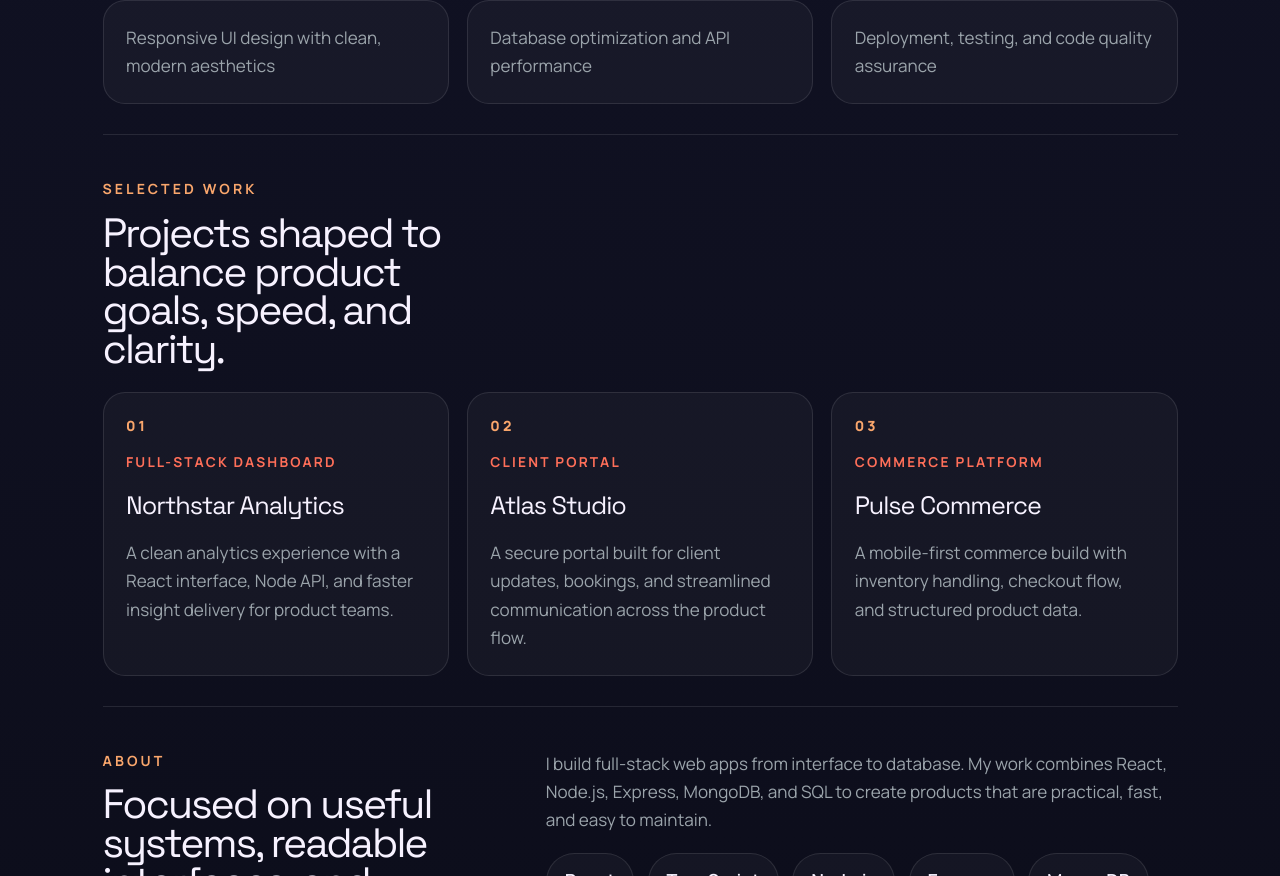
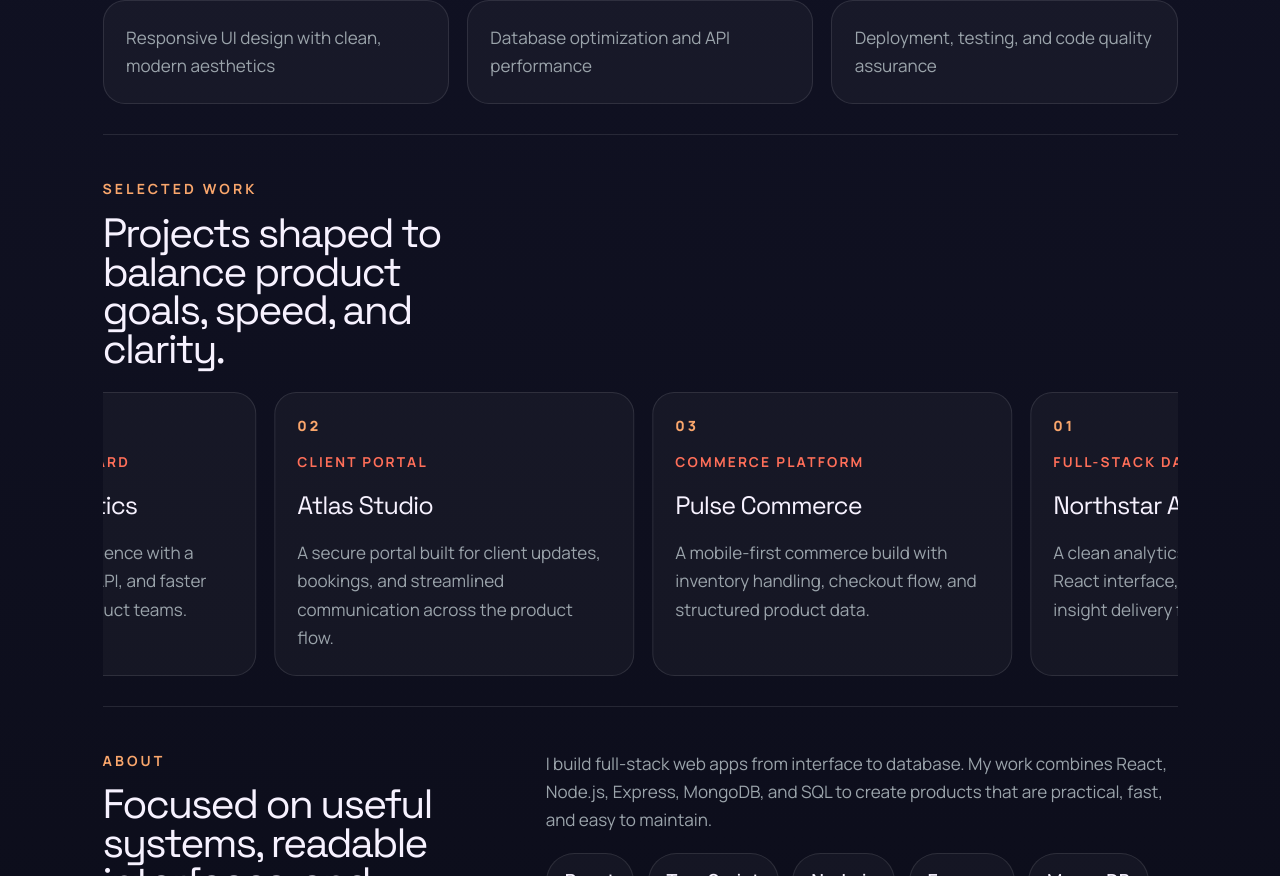
Before and after one commit to hassansheikh33/my-portfolio, a React (Vite) app: page / in a window 1280 px wide. Shown: the part 1029-1905 px from the top of the page. Built offline with nearby package versions, Linux system fonts and the light colour scheme.

Commit message:
[feat/animations] feat: add framer-motion and embla-carousel for enhanced animations in Projects and Services sections

```diff
--- a/package.json
+++ b/package.json
@@ -16,6 +16,9 @@
     "@mui/icons-material": "^9.0.0",
     "@mui/material": "^9.0.0",
     "@tailwindcss/vite": "^4.2.2",
+    "embla-carousel-autoplay": "^8.6.0",
+    "embla-carousel-react": "^8.6.0",
+    "framer-motion": "^12.38.0",
     "react": "^19.2.4",
     "react-dom": "^19.2.4",
     "react-hot-toast": "^2.6.0",
--- a/src/components/ProjectsSection.tsx
+++ b/src/components/ProjectsSection.tsx
@@ -1,3 +1,6 @@
+import { useEffect, useRef, useState } from 'react'
+import { motion, useAnimationFrame, useMotionValue } from 'framer-motion'
+
 type Project = {
   name: string
   type: string
@@ -9,24 +12,92 @@ type ProjectsSectionProps = {
 }
 
 export const ProjectsSection = ({ projects }: ProjectsSectionProps) => {
+  const scrollingProjects = [...projects, ...projects]
+  const trackRef = useRef<HTMLDivElement | null>(null)
+  const x = useMotionValue(0)
+  const [halfTrackWidth, setHalfTrackWidth] = useState(0)
+  const [isHovered, setIsHovered] = useState(false)
+  const [isPressed, setIsPressed] = useState(false)
+
+  const isPaused = isHovered || isPressed
+  const safeProjectCount = Math.max(projects.length, 1)
+
+  useEffect(() => {
+    const updateTrackWidth = () => {
+      const fullWidth = trackRef.current?.scrollWidth ?? 0
+      setHalfTrackWidth(fullWidth / 2)
+    }
+
+    updateTrackWidth()
+    window.addEventListener('resize', updateTrackWidth)
+
+    return () => {
+      window.removeEventListener('resize', updateTrackWidth)
+    }
+  }, [projects.length])
+
+  useAnimationFrame((_, delta) => {
+    if (isPaused || halfTrackWidth === 0) return
+
+    const speed = 34
+    const next = x.get() - (speed * delta) / 1000
+
+    if (Math.abs(next) >= halfTrackWidth) {
+      x.set(next + halfTrackWidth)
+      return
+    }
+
+    x.set(next)
+  })
+
   return (
-    <section className="mb-3 border-b border-white/10 py-[30px]" id="work">
-      <div className="mb-5 grid gap-3 text-[#9ba4ab]">
+    <motion.section
+      className="mb-3 border-b border-white/10 py-[30px]"
+      id="work"
+      initial={{ opacity: 0, y: 28 }}
+      whileInView={{ opacity: 1, y: 0 }}
+      viewport={{ once: true, amount: 0.25 }}
+      transition={{ duration: 0.55, ease: 'easeOut' }}
+    >
+      <motion.div
+        className="mb-5 grid gap-3 text-[#9ba4ab]"
+        initial={{ opacity: 0, y: 16 }}
+        whileInView={{ opacity: 1, y: 0 }}
+        viewport={{ once: true, amount: 0.4 }}
+        transition={{ duration: 0.45, ease: 'easeOut' }}
+      >
         <p className="inline-flex items-center gap-2 text-[0.78rem] font-bold uppercase tracking-[0.22em] text-[#f9a66c]">
           Selected work
         </p>
         <h2 className="max-w-[14ch] text-[clamp(1.7rem,3.2vw,2.6rem)] leading-[0.95] tracking-[-0.05em] text-[#f7f2ff] [font-family:'Space_Grotesk',sans-serif]">
           Projects shaped to balance product goals, speed, and clarity.
         </h2>
-      </div>
-      <div className="grid gap-[18px] max-[920px]:grid-cols-1 lg:grid-cols-3">
-        {projects.map((project, index) => (
-          <article
-            className="flex min-h-full flex-col gap-[14px] rounded-[22px] border border-white/10 bg-white/[0.035] p-5 max-[640px]:rounded-[18px]"
-            key={project.name}
+      </motion.div>
+      <div className="overflow-hidden">
+        <motion.div
+          className="flex w-max gap-4"
+          ref={trackRef}
+          style={{ x }}
+          onHoverStart={() => setIsHovered(true)}
+          onHoverEnd={() => setIsHovered(false)}
+          onPointerDown={() => setIsPressed(true)}
+          onPointerUp={() => setIsPressed(false)}
+          onPointerCancel={() => setIsPressed(false)}
+          onLostPointerCapture={() => setIsPressed(false)}
         >
+          {scrollingProjects.map((project, index) => (
+            <motion.article
+              className="w-[88vw] max-w-[360px] shrink-0 max-[640px]:w-[84vw]"
+              key={`${project.name}-${index}`}
+              initial={{ opacity: 0, y: 20 }}
+              whileInView={{ opacity: 1, y: 0 }}
+              viewport={{ once: true, amount: 0.25 }}
+              transition={{ duration: 0.45, delay: (index % safeProjectCount) * 0.08, ease: 'easeOut' }}
+              whileHover={{ y: -6 }}
+            >
+              <div className="flex min-h-full flex-col gap-[14px] rounded-[22px] border border-white/10 bg-white/[0.035] p-5 max-[640px]:rounded-[18px]">
                 <span className="text-[0.78rem] font-extrabold tracking-[0.22em] text-[#f9a66c]">
-              0{index + 1}
+                  0{(index % safeProjectCount) + 1}
                 </span>
                 <p className="text-[0.76rem] font-bold uppercase tracking-[0.16em] text-[#ff6f59]">
                   {project.type}
@@ -35,9 +106,11 @@ export const ProjectsSection = ({ projects }: ProjectsSectionProps) => {
                   {project.name}
                 </h3>
                 <p className="text-[0.95rem] leading-[1.65] text-[#9ba4ab]">{project.description}</p>
-          </article>
+              </div>
+            </motion.article>
           ))}
+        </motion.div>
       </div>
-    </section>
+    </motion.section>
   )
 }
--- a/src/components/ServicesSection.tsx
+++ b/src/components/ServicesSection.tsx
@@ -1,28 +1,48 @@
+import { motion } from 'framer-motion'
+
 type ServicesSectionProps = {
   services: string[]
 }
 
 export const ServicesSection = ({ services }: ServicesSectionProps) => {
   return (
-    <section className="mb-3 border-b border-white/10 py-[30px]" id="services">
-      <div className="mb-5 grid gap-3 text-[#9ba4ab]">
+    <motion.section
+      className="mb-3 border-b border-white/10 py-[30px]"
+      id="services"
+      initial={{ opacity: 0, y: 28 }}
+      whileInView={{ opacity: 1, y: 0 }}
+      viewport={{ once: true, amount: 0.25 }}
+      transition={{ duration: 0.55, ease: 'easeOut' }}
+    >
+      <motion.div
+        className="mb-5 grid gap-3 text-[#9ba4ab]"
+        initial={{ opacity: 0, y: 16 }}
+        whileInView={{ opacity: 1, y: 0 }}
+        viewport={{ once: true, amount: 0.4 }}
+        transition={{ duration: 0.45, ease: 'easeOut' }}
+      >
         <p className="inline-flex items-center gap-2 text-[0.78rem] font-bold uppercase tracking-[0.22em] text-[#f9a66c]">
           Services
         </p>
         <h2 className="max-w-[14ch] text-[clamp(1.7rem,3.2vw,2.6rem)] leading-[0.95] tracking-[-0.05em] text-[#f7f2ff] [font-family:'Space_Grotesk',sans-serif]">
           Full-stack delivery with clean UI, reliable APIs, and practical structure.
         </h2>
-      </div>
+      </motion.div>
       <div className="grid gap-[18px] max-[920px]:grid-cols-1 md:grid-cols-2 lg:grid-cols-3">
-        {services.map((service) => (
-          <article
+        {services.map((service, index) => (
+          <motion.article
             className="rounded-[22px] border border-white/10 bg-white/[0.035] p-5 max-[640px]:rounded-[18px]"
             key={service}
+            initial={{ opacity: 0, y: 22 }}
+            whileInView={{ opacity: 1, y: 0 }}
+            viewport={{ once: true, amount: 0.35 }}
+            transition={{ duration: 0.45, delay: index * 0.08, ease: 'easeOut' }}
+            whileHover={{ y: -5, borderColor: 'rgba(249, 166, 108, 0.38)' }}
           >
             <p className="text-[0.95rem] leading-[1.65] text-[#9ba4ab]">{service}</p>
-          </article>
+          </motion.article>
         ))}
       </div>
-    </section>
+    </motion.section>
   )
 }
```
Also changed, not shown: 1 other file (tests, documents, lock files or other folders). Lines whose indentation alone changed are shown as unchanged.
